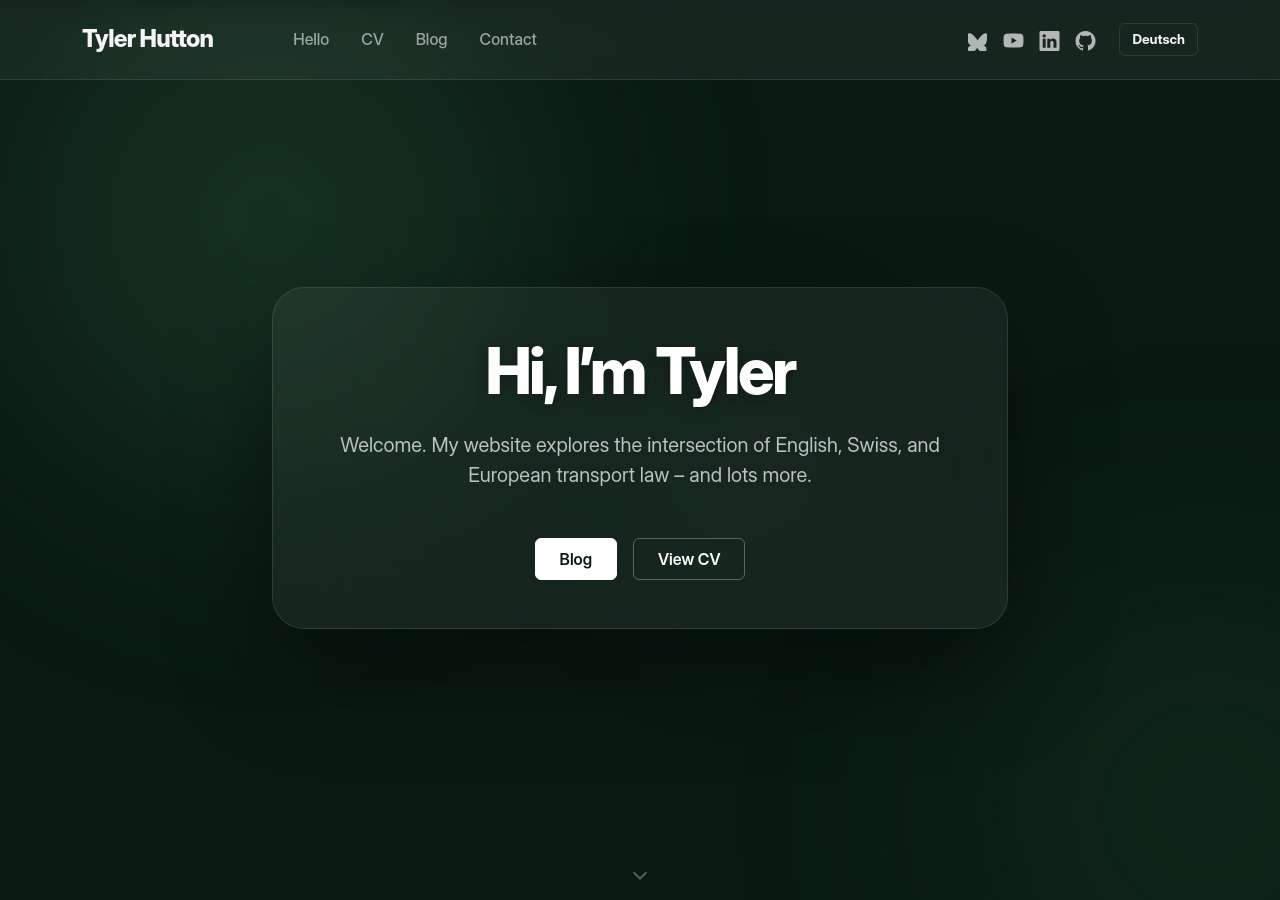
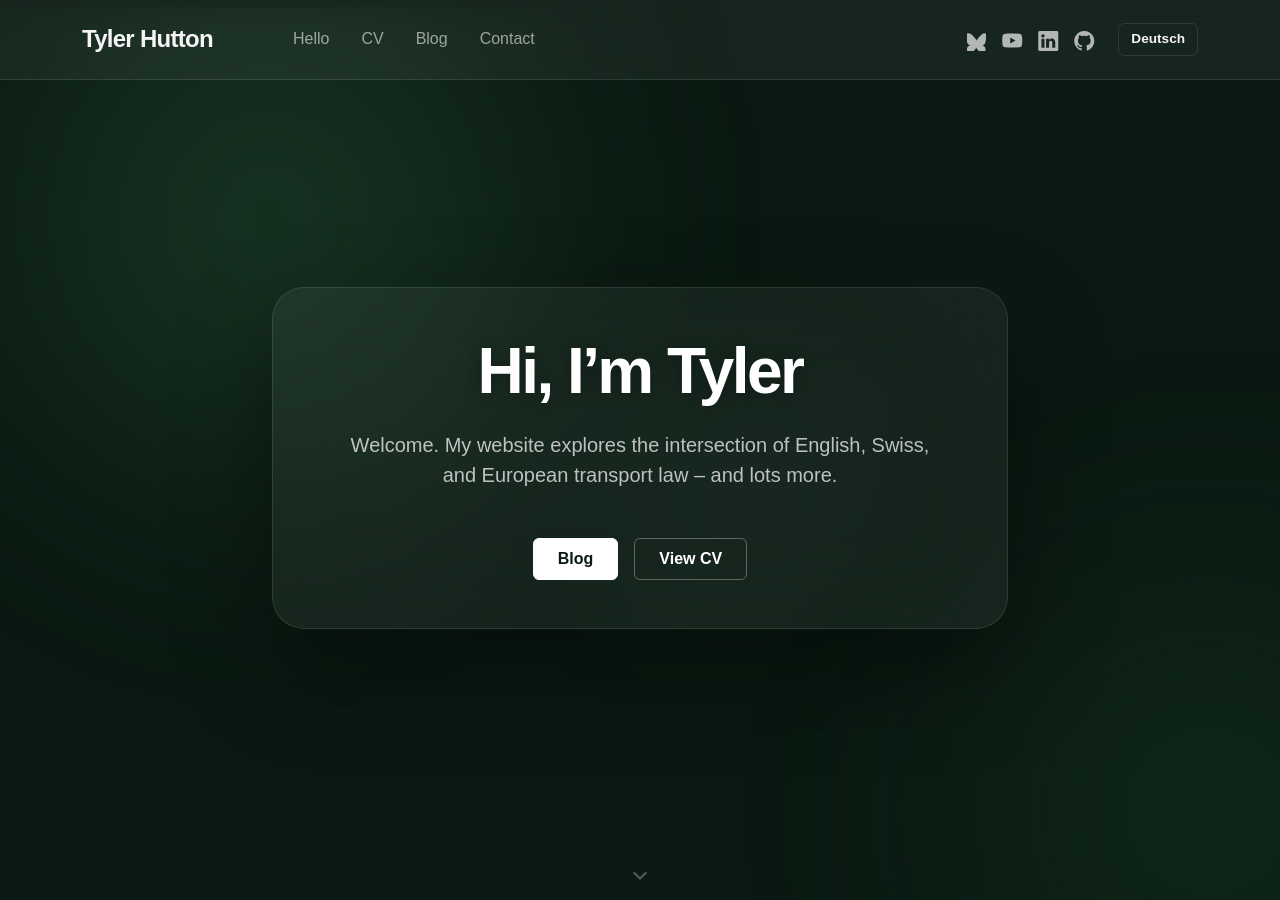
Before and after one commit to huttontyler/website, a Jekyll site: the page built from en/index.html, in a window 1280 px wide and 900 px high. Built offline with Jekyll 4.4.1, drawn with Linux system fonts in a browser that asks for light colours; some web fonts are replaced.

Commit message:
Update style.css
Safari keeps getting confused

```diff
--- a/assets/css/style.css
+++ b/assets/css/style.css
@@ -32,7 +32,7 @@
 
 /* --- 1. VARIABLE DEFINITIONS & THEMES --- */
 :root {
-  --font-sans: 'Inter Display', 'Inter', sans-serif;
+  --font-sans: 'InterDisplay', sans-serif;
   --font-serif: 'Computer', serif;
 
 --bg-color: #0b0b0b;
```
